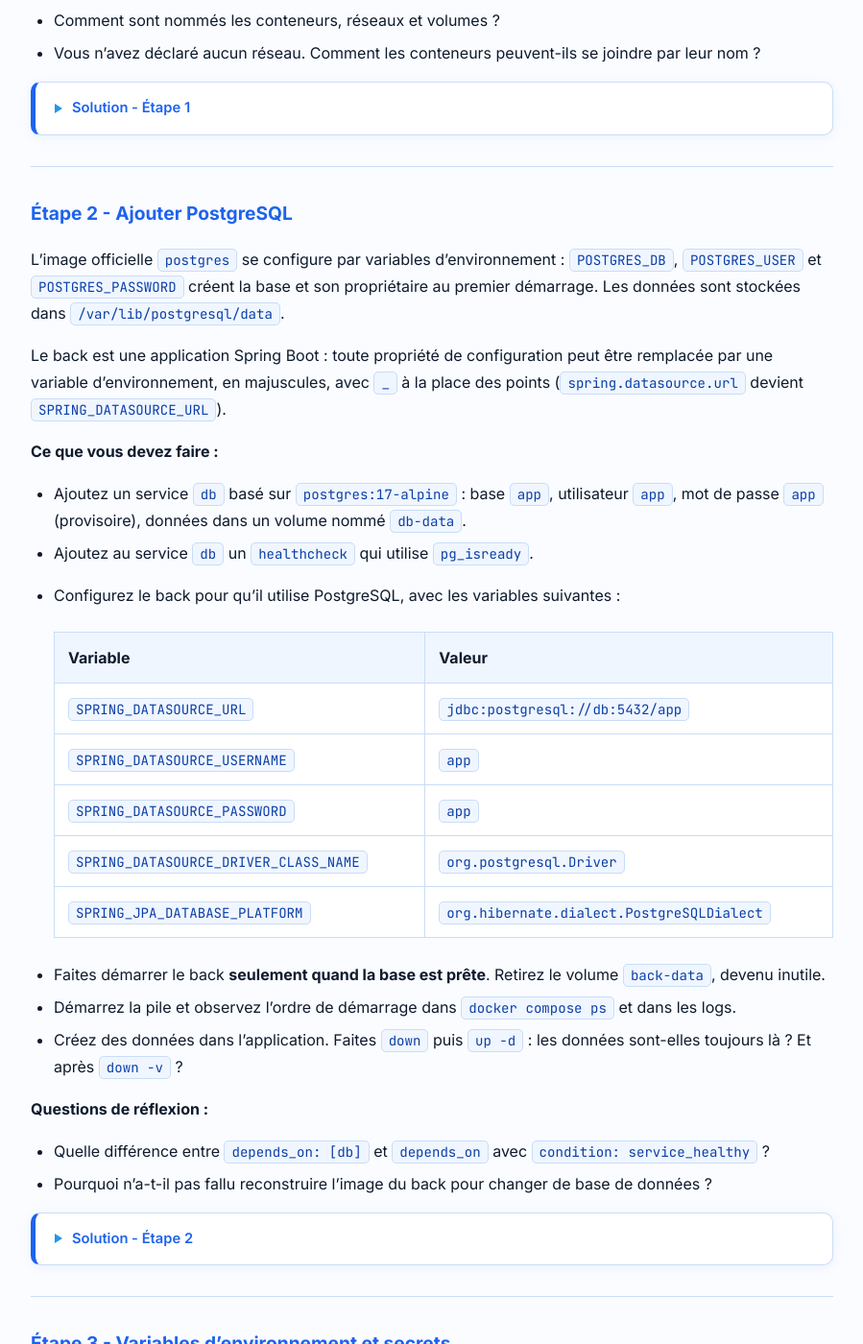
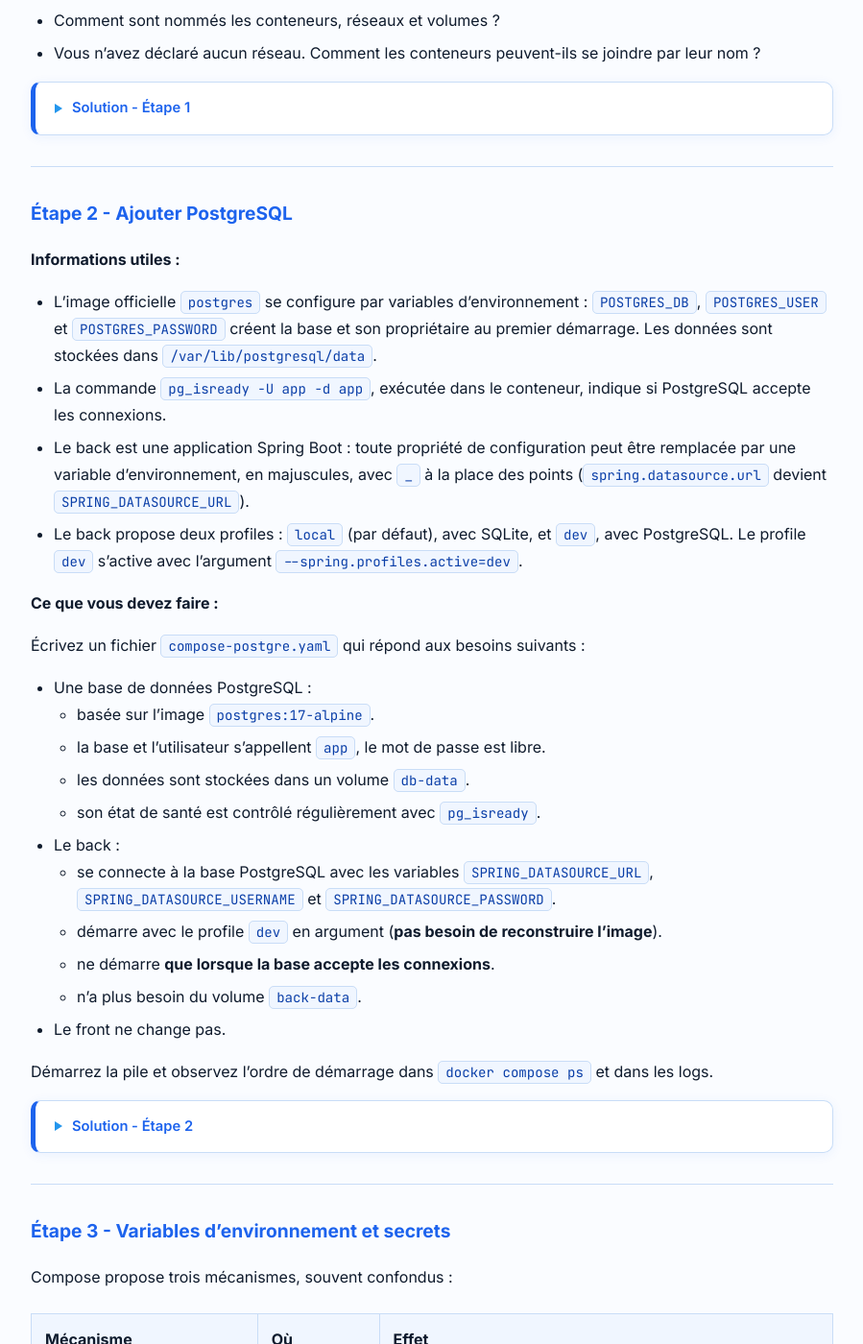
Before and after one commit to jviallon63/Hesias-3DKR, a Jekyll site: the page built from tp/6-docker-compose.md, in a window 1280 px wide and 1400 px high, scrolled down 2010 px. Shown: the whole window at 96% size, without its empty margins (190-1089 px from the left). Built offline with Jekyll 4.4.1, drawn with Linux system fonts in a browser that asks for light colours; some of the changed text lies outside the part shown.

Commit message:
Review TP6

````diff
--- a/tp/6-docker-compose.md
+++ b/tp/6-docker-compose.md
@@ -52,7 +52,7 @@ docker container run -d --name front -p 4200:4200 tp5-front-nginx:1.0.0
   - chaque service est construit (`build`dans compose) à partir de son dossier.
   - appliquez les ports et les volumes comme précédement.
 - Démarrez la pile en arrière-plan, listez ses services, puis suivez les logs du back jusqu'à son démarrage complet. Vérifiez l'application sur <http://localhost:4200>.
-- Depuis le conteneur `front`, résolvez le nom `back` (`nc -zv back 8080`).
+- Depuis le conteneur `front`, résolvez le nom `back` (`nc -zv back 8080`). Recommencez avec localhost.
 - Arrêtez la pile avec `docker compose down`. Que reste-t-il ?
 
 **Questions de réflexion :**
@@ -72,30 +72,28 @@ name: tp
 services:
   back:
     build:
-      context: ./back
-      args:
-        APP_VERSION: ${APP_VERSION:-dev}
-    image: tp/back:${APP_VERSION:-dev}
+      context: ../sample-app/back
+      dockerfile: ../../tp5/back/multi_v2.Dockerfile
+    image: tp/back:1.0.0
     ports:
-      - "8081:8081"
+      - "8080:8080"
     volumes:
       - back-data:/data
 
   front:
     build:
-      context: ./front
-      args:
-        APP_VERSION: ${APP_VERSION:-dev}
-    image: tp/front:${APP_VERSION:-dev}
+      context: ../sample-app/front
+      dockerfile: ../../tp5/front/multi.Dockerfile
+    image: tp/front:1.0.0
     ports:
-      - "4200:8080"
+      - "4200:4200"
 
 volumes:
   back-data:
 ```
 
 ```bash
-docker compose up -d
+BUILDX_BAKE_ENTITLEMENTS_FS=0 docker compose up -d
 docker compose ps
 docker compose logs -f back         # Ctrl+C une fois « Started ... » affiché
 ```
@@ -103,20 +101,20 @@ docker compose logs -f back         # Ctrl+C une fois « Started ... » affiché
 Au premier `up`, Compose construit les images absentes avant de créer les conteneurs.
 
 ```bash
-docker ps --format 'table {{.Names}}\t{{.Image}}\t{{.Ports}}'
+docker container ps --format 'table {{.Names}}\t{{.Image}}\t{{.Ports}}'
 docker network ls --filter name=tp
 docker volume ls --filter name=tp
-docker compose exec front getent hosts back
+docker compose exec front nc -zv back 8080
 ```
 
 Tout est préfixé par le nom du projet : conteneurs `tp-back-1` et `tp-front-1` (le suffixe numérote les répliques), réseau `tp_default`, volume `tp_back-data`. Sans clé `name`, le projet prendrait le nom du dossier.
 
 Compose crée un réseau `tp_default` et y attache tous les services. Sur un réseau défini par l'utilisateur, Docker fournit un **DNS interne** : chaque service est joignable par son nom, qui se résout vers l'adresse IP de son conteneur. Ce n'est pas le cas sur le réseau `bridge` par défaut utilisé par `docker run`.
 
-Le front est une application Angular exécutée **dans le navigateur**, sur votre poste. C'est votre poste qui appelle le back, et il ne connaît pas le DNS interne de Docker : il passe par le port publié sur `localhost`. Le nom `back` n'est utilisable que d'un conteneur à l'autre.
-
 ```bash
 docker compose down
+docker container ps --format 'table {{.Names}}\t{{.Image}}\t{{.Ports}}'
+docker network ls --filter name=tp
 docker volume ls --filter name=tp
 ```
 
@@ -130,32 +128,30 @@ docker volume ls --filter name=tp
 
 ## Étape 2 - Ajouter PostgreSQL
 
-L'image officielle `postgres` se configure par variables d'environnement : `POSTGRES_DB`, `POSTGRES_USER` et `POSTGRES_PASSWORD` créent la base et son propriétaire au premier démarrage. Les données sont stockées dans `/var/lib/postgresql/data`.
+**Informations utiles :**
 
-Le back est une application Spring Boot : toute propriété de configuration peut être remplacée par une variable d'environnement, en majuscules, avec `_` à la place des points (`spring.datasource.url` devient `SPRING_DATASOURCE_URL`).
+- L'image officielle `postgres` se configure par variables d'environnement : `POSTGRES_DB`, `POSTGRES_USER` et `POSTGRES_PASSWORD` créent la base et son propriétaire au premier démarrage. Les données sont stockées dans `/var/lib/postgresql/data`.
+- La commande `pg_isready -U app -d app`, exécutée dans le conteneur, indique si PostgreSQL accepte les connexions.
+- Le back est une application Spring Boot : toute propriété de configuration peut être remplacée par une variable d'environnement, en majuscules, avec `_` à la place des points (`spring.datasource.url` devient `SPRING_DATASOURCE_URL`).
+- Le back propose deux profiles : `local` (par défaut), avec SQLite, et `dev`, avec PostgreSQL. Le profile `dev` s'active avec l'argument `--spring.profiles.active=dev`.
 
 **Ce que vous devez faire :**
 
-- Ajoutez un service `db` basé sur `postgres:17-alpine` : base `app`, utilisateur `app`, mot de passe `app` (provisoire), données dans un volume nommé `db-data`.
-- Ajoutez au service `db` un `healthcheck` qui utilise `pg_isready`.
-- Configurez le back pour qu'il utilise PostgreSQL, avec les variables suivantes :
+Écrivez un fichier `compose-postgre.yaml` qui répond aux besoins suivants :
 
-  | Variable | Valeur |
-  | --- | --- |
-  | `SPRING_DATASOURCE_URL` | `jdbc:postgresql://db:5432/app` |
-  | `SPRING_DATASOURCE_USERNAME` | `app` |
-  | `SPRING_DATASOURCE_PASSWORD` | `app` |
-  | `SPRING_DATASOURCE_DRIVER_CLASS_NAME` | `org.postgresql.Driver` |
-  | `SPRING_JPA_DATABASE_PLATFORM` | `org.hibernate.dialect.PostgreSQLDialect` |
+- Une base de données PostgreSQL :
+  - basée sur l'image `postgres:17-alpine`.
+  - la base et l'utilisateur s'appellent `app`, le mot de passe est libre.
+  - les données sont stockées dans un volume `db-data`.
+  - son état de santé est contrôlé régulièrement avec `pg_isready`.
+- Le back :
+  - se connecte à la base PostgreSQL avec les variables `SPRING_DATASOURCE_URL`, `SPRING_DATASOURCE_USERNAME` et `SPRING_DATASOURCE_PASSWORD`.
+  - démarre avec le profile `dev` en argument (**pas besoin de reconstruire l'image**).
+  - ne démarre **que lorsque la base accepte les connexions**.
+  - n'a plus besoin du volume `back-data`.
+- Le front ne change pas.
 
-- Faites démarrer le back **seulement quand la base est prête**. Retirez le volume `back-data`, devenu inutile.
-- Démarrez la pile et observez l'ordre de démarrage dans `docker compose ps` et dans les logs.
-- Créez des données dans l'application. Faites `down` puis `up -d` : les données sont-elles toujours là ? Et après `down -v` ?
-
-**Questions de réflexion :**
-
-- Quelle différence entre `depends_on: [db]` et `depends_on` avec `condition: service_healthy` ?
-- Pourquoi n'a-t-il pas fallu reconstruire l'image du back pour changer de base de données ?
+Démarrez la pile et observez l'ordre de démarrage dans `docker compose ps` et dans les logs.
 
 {::nomarkdown}
 <details><summary>Solution - Étape 2</summary>
@@ -170,7 +166,7 @@ services:
     environment:
       POSTGRES_DB: app
       POSTGRES_USER: app
-      POSTGRES_PASSWORD: app
+      POSTGRES_PASSWORD: azerty9876
     volumes:
       - db-data:/var/lib/postgresql/data
     healthcheck:
@@ -181,57 +177,46 @@ services:
 
   back:
     build:
-      context: ./back
-      args:
-        APP_VERSION: ${APP_VERSION:-dev}
-    image: tp/back:${APP_VERSION:-dev}
+      context: ../sample-app/back
+      dockerfile: ../../tp5/back/multi_v2.Dockerfile
+    image: tp/back:1.0.0
+    command: ["--spring.profiles.active=dev"]
     environment:
       SPRING_DATASOURCE_URL: jdbc:postgresql://db:5432/app
       SPRING_DATASOURCE_USERNAME: app
-      SPRING_DATASOURCE_PASSWORD: app
-      SPRING_DATASOURCE_DRIVER_CLASS_NAME: org.postgresql.Driver
-      SPRING_JPA_DATABASE_PLATFORM: org.hibernate.dialect.PostgreSQLDialect
+      SPRING_DATASOURCE_PASSWORD: azerty9876
     ports:
-      - "8081:8081"
+      - "8080:8080"
     depends_on:
       db:
         condition: service_healthy
 
   front:
     build:
-      context: ./front
-      args:
-        APP_VERSION: ${APP_VERSION:-dev}
-    image: tp/front:${APP_VERSION:-dev}
+      context: ../sample-app/front
+      dockerfile: ../../tp5/front/multi.Dockerfile
+    image: tp/front:1.0.0
     ports:
-      - "4200:8080"
+      - "4200:4200"
 
 volumes:
   db-data:
 ```
 
 ```bash
-docker compose up -d
-docker compose ps                   # db : (healthy)
-docker compose logs db back
+BUILDX_BAKE_ENTITLEMENTS_FS=0 docker compose -f compose-postgre.yaml up -d
+docker compose -f compose-postgre.yaml ps                   # db : (healthy)
+docker compose -f compose-postgre.yaml logs db back
 ```
 
 `up` attend que `db` soit `healthy` avant de créer `back`. Le volume `tp_back-data` de l'étape 1 n'est plus utilisé : supprimez-le avec `docker volume rm tp_back-data`.
 
 ```bash
-docker compose down && docker compose up -d     # données conservées
-docker compose down -v && docker compose up -d  # base vide
+docker compose -f compose-postgre.yaml down
+docker compose -f compose-postgre.yaml down -v && docker compose -f compose-postgre.yaml up -d  # base vide
 ```
 
 `down -v` supprime aussi les volumes nommés déclarés dans le fichier : la base repart de zéro.
-
-`depends_on: [db]` n'attend que le **démarrage du conteneur** `db`, pas celui de PostgreSQL, qui met quelques secondes à accepter des connexions. Le back démarrerait trop tôt, échouerait à se connecter et s'arrêterait. Avec `condition: service_healthy`, Compose attend que le `healthcheck` réussisse.
-
-`pg_isready` vérifie que le serveur accepte les connexions. La forme `CMD-SHELL` exécute la commande dans un shell du conteneur ; la forme `CMD` l'exécuterait directement.
-
-Le back n'a pas de `healthcheck` : son image distroless ne contient ni shell ni `curl` pour en écrire un. Pour un service qui dépend du back, on ajouterait un endpoint de santé et un petit binaire de test dans l'image, ou on laisserait l'orchestrateur sonder le port.
-
-Les deux drivers sont dans l'image depuis le TP 3. Les variables d'environnement remplacent la configuration SQLite de `application.yml` au démarrage : même image, configuration différente. C'est le principe qui permet de promouvoir **la même image** du développement à la production.
 
 {::nomarkdown}
 </details>
@@ -540,6 +525,7 @@ services:
       args:
         APP_VERSION: ${APP_VERSION:-dev}
     image: tp/back:${APP_VERSION:-dev}
+    command: ["--server.port=8080", "--spring.profiles.active=dev"]
     env_file: back.env
     environment:
       SPRING_DATASOURCE_PASSWORD: ${POSTGRES_PASSWORD:?Définissez POSTGRES_PASSWORD dans .env}
````
Also changed, not shown: other parts of tp/6-docker-compose.md (+2 -2 lines), tp/5-buildx-multistage.md (+1 -1 lines).
